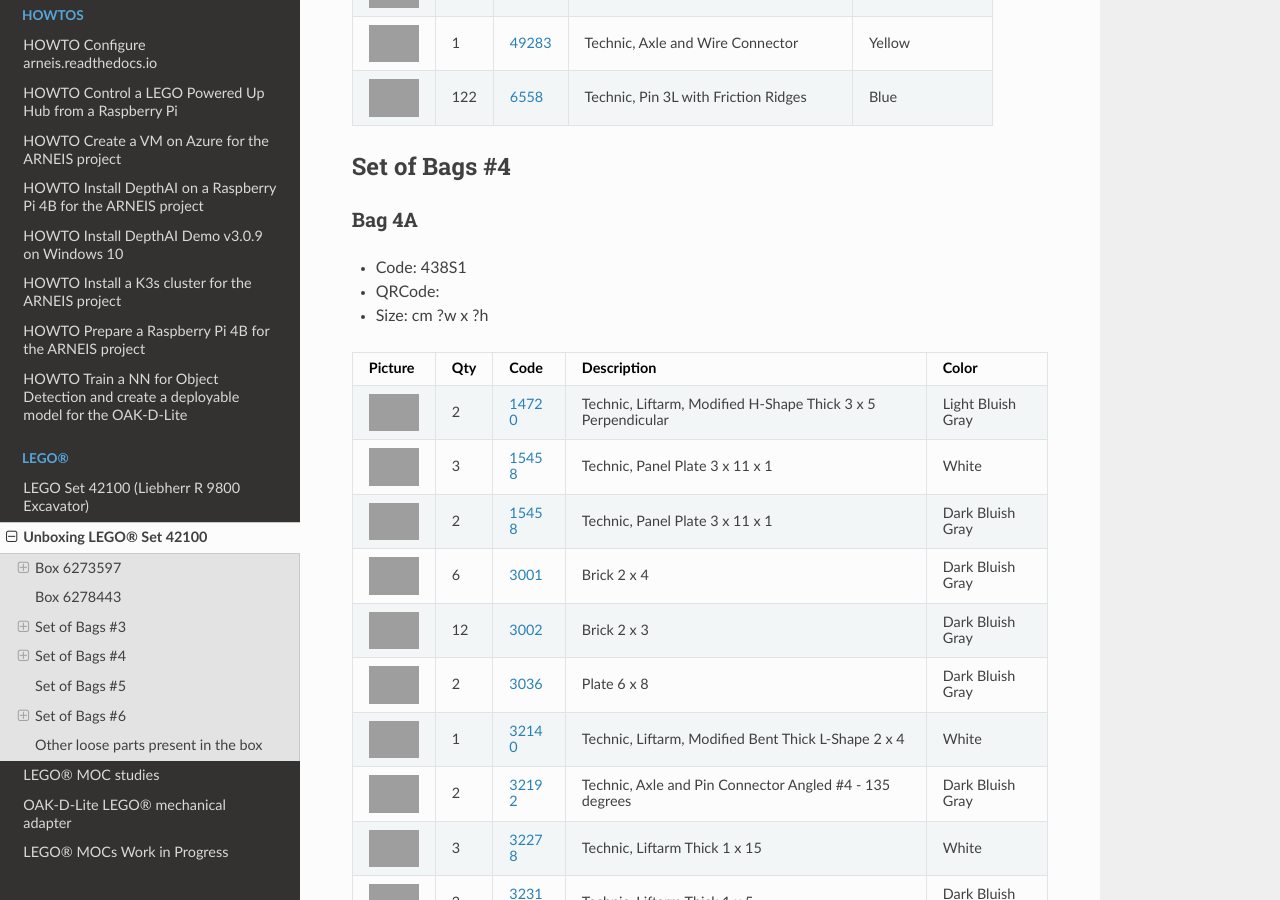
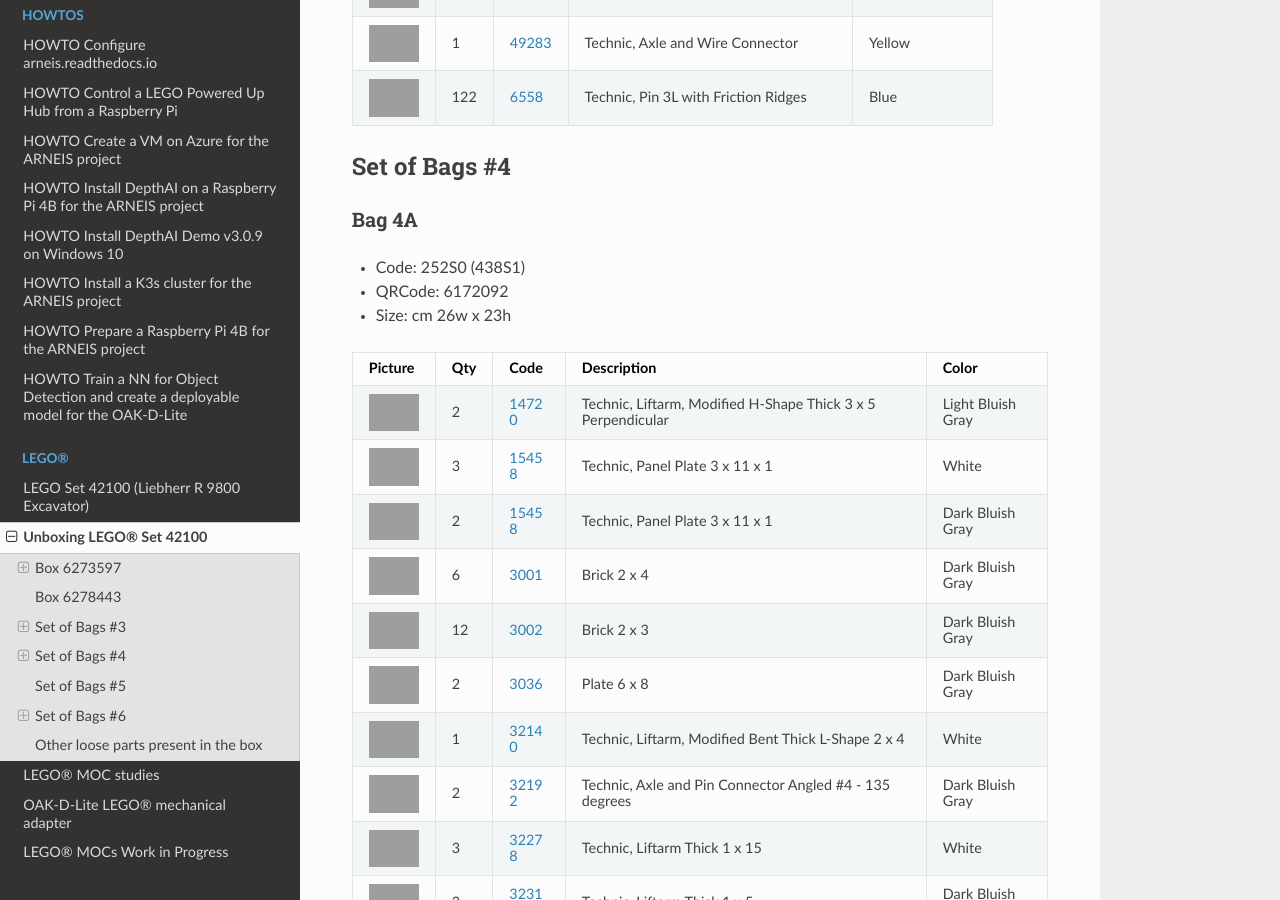
Before and after one commit to B-AROL-O/ARNEIS, a Sphinx documentation site: the page built from docs/lego-set-42100/unboxing-lego-set-42100.md, in a window 1280 px wide and 900 px high, scrolled down 23236 px. Built offline with Sphinx 7.4.7 and the Read the Docs theme 2.0.0, drawn with Linux system fonts in a browser that asks for light colours; some of the changed text lies outside the part shown.

Commit message:
Check Bag 4A
Signed-off-by: Gianpaolo Macario <gmacario@gmail.com>

```diff
--- a/docs/lego-set-42100/unboxing-lego-set-42100.md
+++ b/docs/lego-set-42100/unboxing-lego-set-42100.md
@@ -606,9 +606,9 @@
 
 ### Bag 4A
 
-* Code: 438S1
-* QRCode:
-* Size: cm ?w x ?h
+* Code: 252S0 (438S1)
+* QRCode: 6172092
+* Size: cm 26w x 23h
 
 Picture | Qty | Code | Description | Color |
 --------|----:|------|-------------|-------|
```
Also changed, not shown: other parts of docs/lego-set-42100/unboxing-lego-set-42100.md (+5 -0 lines).
